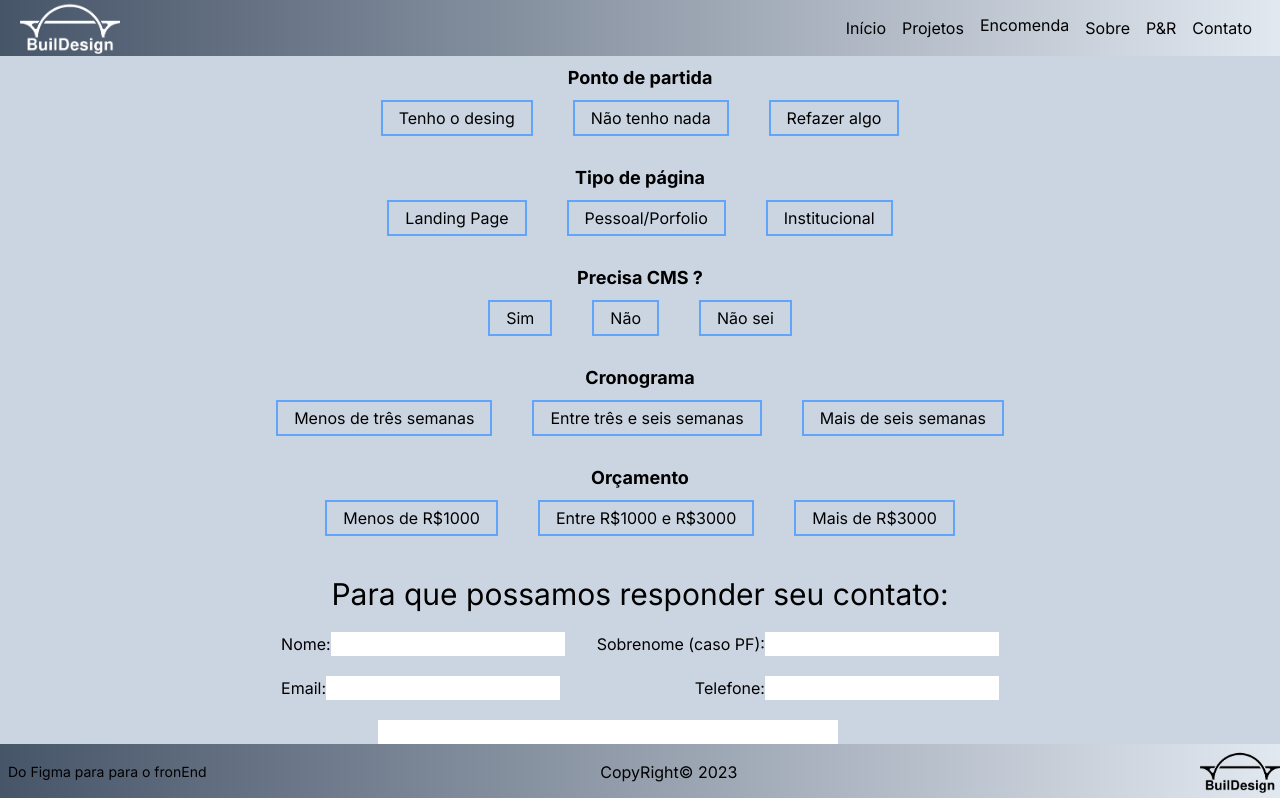
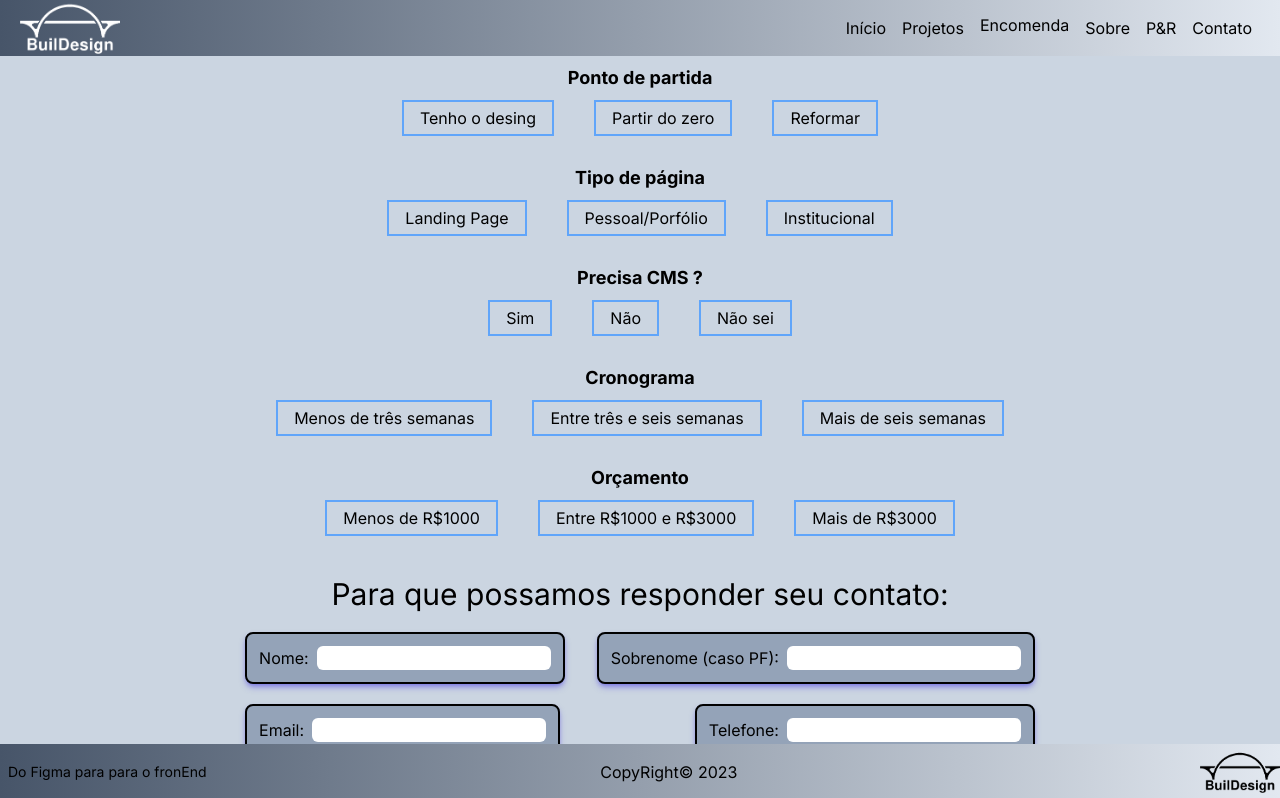
Before and after one commit to ttsoares/buidesign, a Next.js app: page /comission in a window 1280 px wide. Shown: the top 798 px of the page. Built offline with nearby package versions, Linux system fonts and the light colour scheme.

Commit message:
Better CSS on Contact

```diff
--- a/app/comission/page.jsx
+++ b/app/comission/page.jsx
@@ -115,7 +115,7 @@ const Page = () => {
               }`}
               onClick={() => pontoPartida(1)}
             >
-              Não tenho nada
+              Partir do zero
             </button>
             <button
               className={`px-4 py-1 mx-5 border-2 border-blue-400 transition-all duration-300 hover:scale-125 ${
@@ -123,7 +123,7 @@ const Page = () => {
               }`}
               onClick={() => pontoPartida(2)}
             >
-              Refazer algo
+              Reformar
             </button>
           </div>
         </div>
@@ -144,7 +144,7 @@ const Page = () => {
               }`}
               onClick={() => tipoDePagina(1)}
             >
-              Pessoal/Porfolio
+              Pessoal/Porfólio
             </button>
             <button
               className={`px-4 py-1 mx-5 border-2 border-blue-400 transition-all duration-300 hover:scale-125 ${
@@ -250,7 +250,7 @@ const Page = () => {
         <Link className="mx-2 font-bold text-yellow-300" href="/PR">
           &apos;P&R&apos;
         </Link>
-        <p>pode ajudar.</p>
+        <p>pode lhe ajudar.</p>
       </div>
     </section>
   );
--- a/components/Form.jsx
+++ b/components/Form.jsx
@@ -27,9 +27,10 @@ function ContactForm({ submit }) {
       </h2>
       <form onSubmit={handleSubmit(onSubmit)} noValidate className="space-y-5">
         <div className="flex justify-between space-x-8 w-full">
-          <div>
+          <div className="shadow-md shadow-indigo-600/50 p-3 border-2 bg-slate-400 border-black rounded-lg transition-all duration-300 hover:scale-110">
             <label htmlFor="firstName">Nome:</label>
             <input
+              className="rounded-md ml-2"
               type="text"
               id="firstName"
               {...register("firstName", {
@@ -42,16 +43,22 @@ function ContactForm({ submit }) {
             <p className="text-red-500">{errors.firstName?.message}</p>
           </div>
 
-          <div>
+          <div className="shadow-md shadow-indigo-600/50 p-3 border-2 bg-slate-400 border-black rounded-lg transition-all duration-300 hover:scale-110">
             <label htmlFor="lastName">Sobrenome (caso PF):</label>
-            <input type="text" id="lastName" {...register("lastName")} />
+            <input
+              type="text"
+              className="rounded-md ml-2"
+              id="lastName"
+              {...register("lastName")}
+            />
           </div>
         </div>
 
         <div className="flex justify-between space-x-8 w-full">
-          <div>
+          <div className="shadow-md shadow-indigo-600/50 p-3 border-2 bg-slate-400 border-black rounded-lg transition-all duration-300 hover:scale-110">
             <label htmlFor="email">Email:</label>
             <input
+              className="rounded-md ml-2"
               type="email"
               id="email"
               {...register("email", {
@@ -65,25 +72,30 @@ function ContactForm({ submit }) {
             <p className="text-red-500">{errors.email?.message}</p>
           </div>
 
-          <div>
+          <div className="shadow-md shadow-indigo-600/50 p-3 border-2 bg-slate-400 border-black rounded-lg transition-all duration-300 hover:scale-110">
             <label htmlFor="phoneNumber">Telefone:</label>
-            <input type="tel" id="phoneNumber" {...register("phoneNumber")} />
+            <input
+              className="rounded-md ml-2"
+              type="tel"
+              id="phoneNumber"
+              {...register("phoneNumber")}
+            />
           </div>
         </div>
 
         <div className="flex w-full justify-between items-center">
-          <div className="flex justify-center items-center">
+          <div className="flex justify-center items-center shadow-md shadow-indigo-600/50 p-3 border-2 bg-slate-400 border-black rounded-lg transition-all duration-300 hover:scale-110">
             <label htmlFor="message">Menssagem:</label>
             <textarea
               id="message"
               name="message"
               {...register("message")}
-              className="w-[460px] h-32"
+              className="w-[460px] h-32 rounded-lg ml-2"
             />
           </div>
 
           <button
-            className="px-4 py-3 bg-blue-600 rounded-md text-white outline-none focus:ring-4 shadow-lg transform active:scale-x-50 transition-transform mx-5 flex duration-300"
+            className="px-4 py-3 bg-blue-600 rounded-md text-white outline-none focus:ring-4 shadow-lg transform active:scale-x-50 transition-transform mx-5 flex duration-300 hover:bg-blue-800 hover:border-2"
             type="submit"
           >
             Submeter
```
